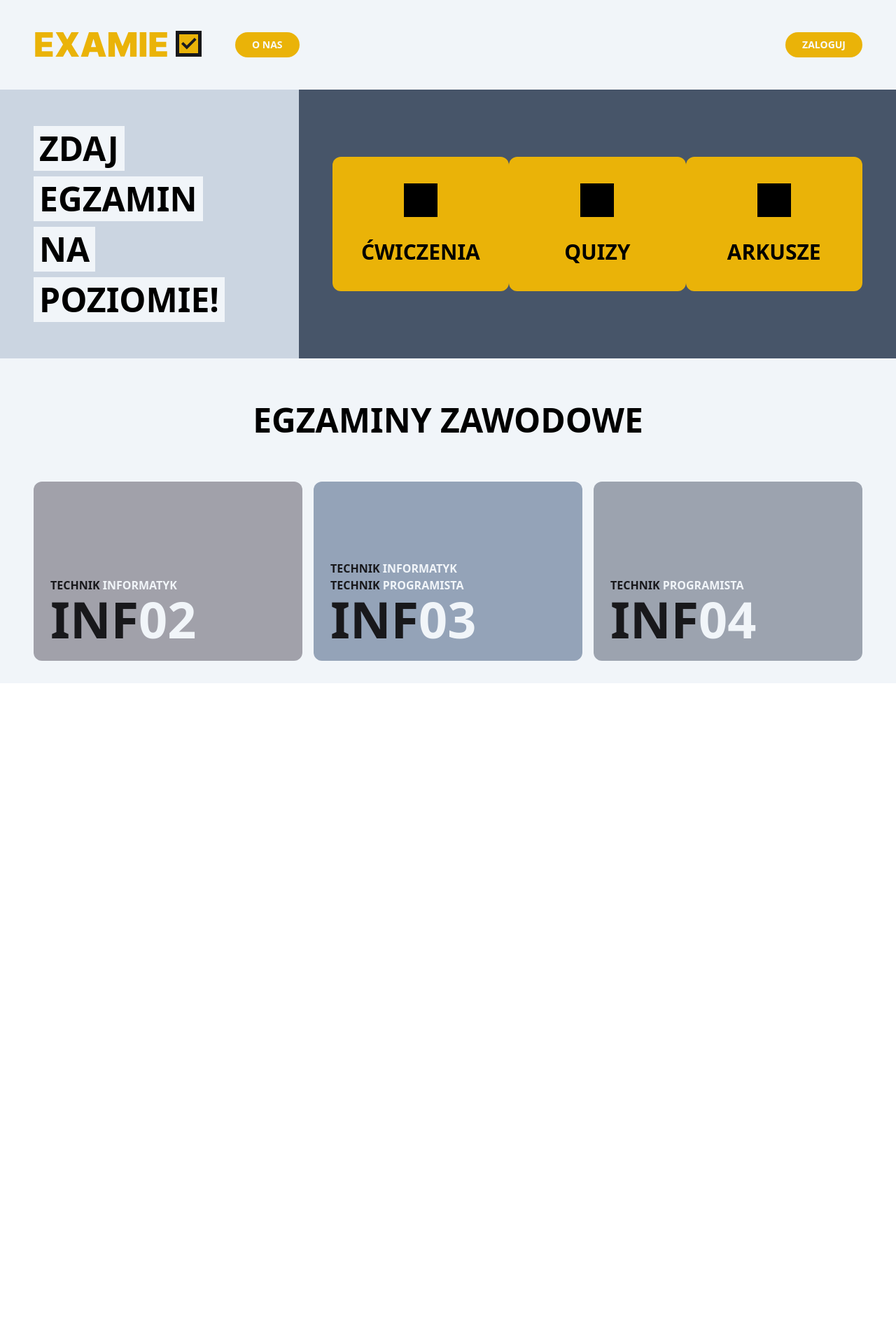
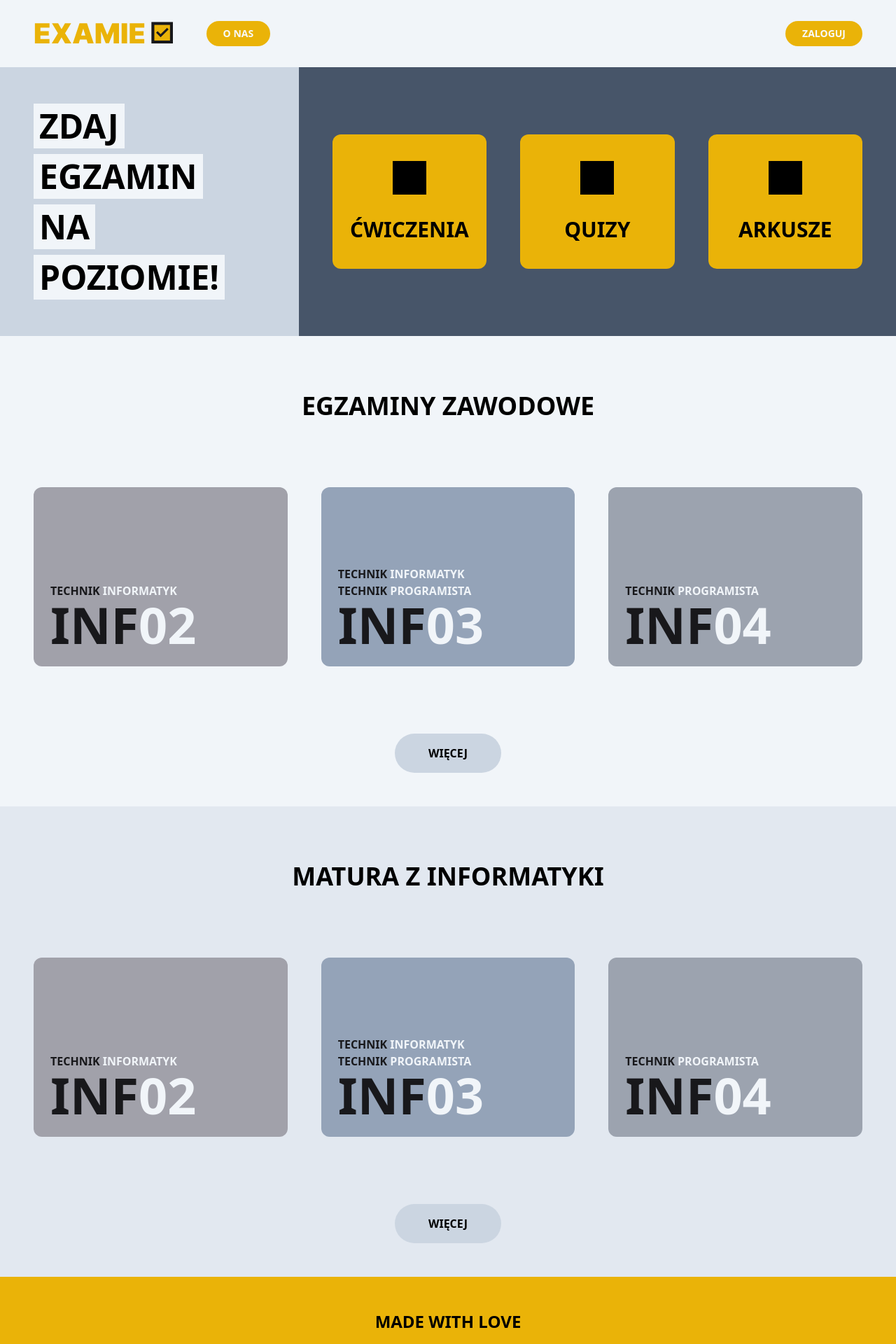
Before and after one commit to Kolumna/Examie, a React (Vite) app: page / in a window 1280 px wide. Shown: the top 1920 px of the page at 70% size. Before the commit the page ends 976 px from the top, so only its background shows below. Built offline with nearby package versions, Linux system fonts and the light colour scheme.

Commit message:
base home layout

```diff
--- a/index.html
+++ b/index.html
@@ -2,9 +2,9 @@
 <html lang="en">
   <head>
     <meta charset="UTF-8" />
-    <link rel="icon" type="image/svg+xml" href="/vite.svg" />
+    <link rel="icon" type="image/svg+xml" href="/src/assets/svgs/logoIcon.svg" />
     <meta name="viewport" content="width=device-width, initial-scale=1.0" />
-    <title>Vite + React</title>
+    <title>EXAMIE</title>
   </head>
   <body>
     <div id="root"></div>
--- a/src/App.jsx
+++ b/src/App.jsx
@@ -1,15 +1,18 @@
 import { useState } from "react";
 import examieLogo from "././assets/svgs/logo.svg";
+import logoFotter from "././assets/svgs/logoFooter.svg";
 
 function App() {
   const [count, setCount] = useState(0);
 
   return (
-    <main className="bg-slate-100 min-h-screen py-8">
-      <header className="px-12 pb-8 h-24 w-full flex items-center">
+    <main className="bg-slate-100 min-h-screen pt-6">
+      <header className="px-12 pb-6 w-full flex items-center">
         <div className="flex justify-between w-full">
           <div className="flex gap-12">
-            <img src={examieLogo} alt="Examie logo" />
+            <a href="#">
+              <img className="h-12" src={examieLogo} alt="Examie logo" />
+            </a>
             <div className="flex items-center">
               <button className="bg-yellow-500 hover:bg-yellow-600 transition-all duration-300 p-2 px-6 text-sm rounded-full text-slate-50 font-black">
                 O NAS
@@ -25,13 +28,13 @@ function App() {
         </div>
       </header>
       <section className="bg-slate-300 w-full h-96 flex items-center justify-between">
-        <div className="px-12 flex flex-col items-start gap-2">
+        <div className="px-12 max-w-7xl flex flex-col items-start gap-2">
           <div className="bg-slate-100 p-2 text-5xl font-black">ZDAJ</div>
           <div className="bg-slate-100 p-2 text-5xl font-black">EGZAMIN</div>
           <div className="bg-slate-100 p-2 text-5xl font-black">NA</div>
           <div className="bg-slate-100 p-2 text-5xl font-black">POZIOMIE!</div>
         </div>
-        <div className="bg-slate-600 w-2/3 h-full px-12 flex items-center justify-between">
+        <div className="bg-slate-600 w-2/3 h-full px-12 flex items-center justify-end gap-12">
           <button className="w-72 h-48 flex justify-center flex-col items-center gap-8 bg-yellow-500 hover:bg-yellow-600 transition-all duration-300 rounded-xl font-black text-3xl">
             <div className="w-12 h-12 bg-black"></div>
             <span>ĆWICZENIA</span>
@@ -46,16 +49,18 @@ function App() {
           </button>
         </div>
       </section>
-      <section className="px-12 flex justify-evenly items-center flex-col">
-        <div className="p-16 text-5xl font-black">
+      <section className="px-12 flex items-center flex-col">
+        <div className="text-4xl font-black p-12 pt-20">
           <h1>EGZAMINY ZAWODOWE</h1>
         </div>
-        <div className="flex justify-between w-full">
+        <div className="flex justify-center gap-12 w-full py-12">
           <div className="bg-zinc-400 p-6 h-64 w-96 rounded-xl flex flex-col justify-end">
             <p className="text-slate-100 font-black">
               <span className="text-zinc-900">TECHNIK</span> INFORMATYK
             </p>
-            <p className="text-7xl text-slate-100 font-black"><span className="text-zinc-900">INF</span>02</p>
+            <p className="text-7xl text-slate-100 font-black">
+              <span className="text-zinc-900">INF</span>02
+            </p>
           </div>
           <div className="bg-slate-400 p-6 h-64 w-96 rounded-xl flex flex-col justify-end">
             <p className="text-slate-100 font-black">
@@ -64,17 +69,71 @@ function App() {
             <p className="text-slate-100 font-black">
               <span className="text-zinc-900">TECHNIK</span> PROGRAMISTA
             </p>
-            <p className="text-7xl text-slate-100 font-black"><span className="text-zinc-900">INF</span>03</p>
+            <p className="text-7xl text-slate-100 font-black">
+              <span className="text-zinc-900">INF</span>03
+            </p>
           </div>
           <div className="bg-gray-400 p-6 h-64 w-96 rounded-xl flex flex-col justify-end">
             <p className="text-slate-100 font-black">
               <span className="text-zinc-900">TECHNIK</span> PROGRAMISTA
             </p>
-            <p className="text-7xl text-slate-100 font-black"><span className="text-zinc-900">INF</span>04</p>
+            <p className="text-7xl text-slate-100 font-black">
+              <span className="text-zinc-900">INF</span>04
+            </p>
           </div>
         </div>
-        <div></div>
+        <div className="p-12">
+          <button className="bg-slate-300 hover:bg-slate-400 transition-all duration-300 p-4 px-12 rounded-full font-black">
+            WIĘCEJ
+          </button>
+        </div>
       </section>
+      <section className="px-12 bg-slate-200 flex items-center flex-col">
+        <div className="text-4xl font-black p-12 pt-20">
+          <h1>MATURA Z INFORMATYKI</h1>
+        </div>
+        <div className="flex justify-center gap-12 w-full py-12">
+          <div className="bg-zinc-400 p-6 h-64 w-96 rounded-xl flex flex-col justify-end">
+            <p className="text-slate-100 font-black">
+              <span className="text-zinc-900">TECHNIK</span> INFORMATYK
+            </p>
+            <p className="text-7xl text-slate-100 font-black">
+              <span className="text-zinc-900">INF</span>02
+            </p>
+          </div>
+          <div className="bg-slate-400 p-6 h-64 w-96 rounded-xl flex flex-col justify-end">
+            <p className="text-slate-100 font-black">
+              <span className="text-zinc-900">TECHNIK</span> INFORMATYK
+            </p>
+            <p className="text-slate-100 font-black">
+              <span className="text-zinc-900">TECHNIK</span> PROGRAMISTA
+            </p>
+            <p className="text-7xl text-slate-100 font-black">
+              <span className="text-zinc-900">INF</span>03
+            </p>
+          </div>
+          <div className="bg-gray-400 p-6 h-64 w-96 rounded-xl flex flex-col justify-end">
+            <p className="text-slate-100 font-black">
+              <span className="text-zinc-900">TECHNIK</span> PROGRAMISTA
+            </p>
+            <p className="text-7xl text-slate-100 font-black">
+              <span className="text-zinc-900">INF</span>04
+            </p>
+          </div>
+        </div>
+        <div className="p-12">
+          <button className="bg-slate-300 hover:bg-slate-400 transition-all duration-300 p-4 px-12 rounded-full font-black">
+            WIĘCEJ
+          </button>
+        </div>
+      </section>
+      <footer className="bg-yellow-500 flex flex-col gap-12 p-12 items-center">
+        <div className="font-black text-2xl">MADE WITH LOVE</div>
+        <div className="font-black text-2xl">
+          <img className="h-24" src={logoFotter} />
+        </div>
+        <div className="font-bold text-lg">2023</div>
+      </footer>
     </main>
   );
 }
```
Also changed, not shown: src/assets/svgs/logoFooter.svg (added), src/assets/svgs/logoIcon.svg (added).
